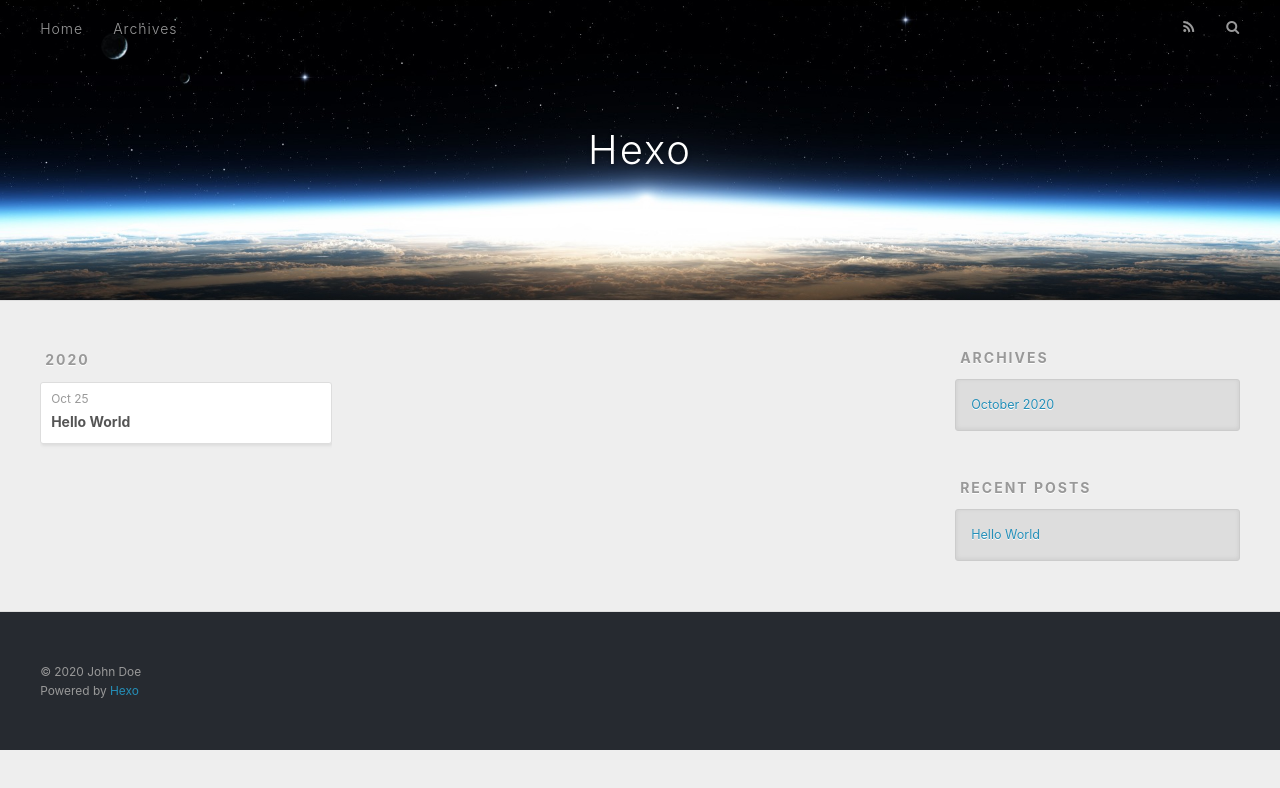
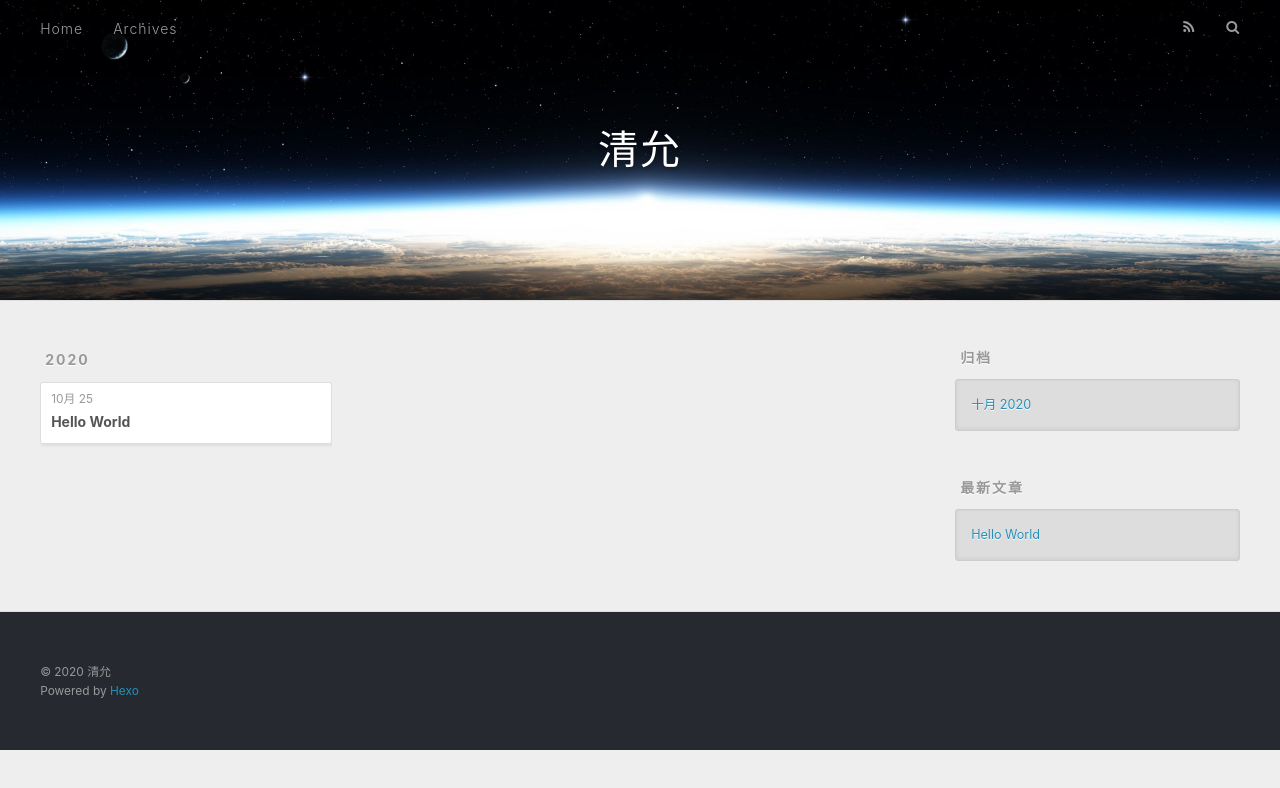
Before and after one commit to QingYunXDU/QingYunXDU.github.io, a plain HTML site: page archives/2020/10/index.html in a window 1280 px wide. Drawn offline with nearby package versions, Linux system fonts and the light colour scheme.

Commit message:
Site updated: 2020-11-15 13:23:38

```diff
--- a/archives/2020/10/index.html
+++ b/archives/2020/10/index.html
@@ -5,17 +5,17 @@
 
 
 
-  <title>Archives: 2020/10 | Hexo</title>
+  <title>归档: 2020/10 | 清允</title>
   <meta name="viewport" content="width=device-width, initial-scale=1, maximum-scale=1">
   <meta property="og:type" content="website">
-<meta property="og:title" content="Hexo">
+<meta property="og:title" content="清允">
 <meta property="og:url" content="http://example.com/archives/2020/10/index.html">
-<meta property="og:site_name" content="Hexo">
-<meta property="og:locale" content="en_US">
-<meta property="article:author" content="John Doe">
+<meta property="og:site_name" content="清允">
+<meta property="og:locale" content="zh_CN">
+<meta property="article:author" content="清允">
 <meta name="twitter:card" content="summary">
 
-    <link rel="alternate" href="/atom.xml" title="Hexo" type="application/atom+xml">
+    <link rel="alternate" href="/atom.xml" title="清允" type="application/atom+xml">
 
 
     <link rel="icon" href="/favicon.png">
@@ -36,7 +36,7 @@
   <div id="header-outer" class="outer">
     <div id="header-title" class="inner">
       <h1 id="logo-wrap">
-        <a href="/" id="logo">Hexo</a>
+        <a href="/" id="logo">清允</a>
       </h1>
 
     </div>
@@ -53,7 +53,7 @@
 
           <a id="nav-rss-link" class="nav-icon" href="/atom.xml" title="RSS Feed"></a>
 
-        <a id="nav-search-btn" class="nav-icon" title="Search"></a>
+        <a id="nav-search-btn" class="nav-icon" title="搜索"></a>
       </nav>
       <div id="search-form-wrap">
         <form action="//google.com/search" method="get" accept-charset="UTF-8" class="search-form"><input type="search" name="q" class="search-form-input" placeholder="Search"><button type="submit" class="search-form-submit">&#xF002;</button><input type="hidden" name="sitesearch" value="http://example.com"></form>
@@ -79,7 +79,7 @@
   <div class="archive-article-inner">
     <header class="archive-article-header">
       <a href="/2020/10/25/hello-world/" class="archive-article-date">
-  <time datetime="2020-10-25T09:16:16.060Z" itemprop="datePublished">Oct 25</time>
+  <time datetime="2020-10-25T09:16:16.060Z" itemprop="datePublished">10月 25</time>
 </a>
 
 
@@ -111,9 +111,9 @@
 
 
   <div class="widget-wrap">
-    <h3 class="widget-title">Archives</h3>
+    <h3 class="widget-title">归档</h3>
     <div class="widget">
-      <ul class="archive-list"><li class="archive-list-item"><a class="archive-list-link" href="/archives/2020/10/">October 2020</a></li></ul>
+      <ul class="archive-list"><li class="archive-list-item"><a class="archive-list-link" href="/archives/2020/10/">十月 2020</a></li></ul>
     </div>
   </div>
 
@@ -121,7 +121,7 @@
 
 
   <div class="widget-wrap">
-    <h3 class="widget-title">Recent Posts</h3>
+    <h3 class="widget-title">最新文章</h3>
     <div class="widget">
       <ul>
 
@@ -141,7 +141,7 @@
 
   <div class="outer">
     <div id="footer-info" class="inner">
-      &copy; 2020 John Doe<br>
+      &copy; 2020 清允<br>
       Powered by <a href="http://hexo.io/" target="_blank">Hexo</a>
     </div>
   </div>
```
Also changed, not shown: 2020/10/25/hello-world/index.html (+12 -12 lines), archives/2020/index.html (+13 -13 lines), archives/index.html (+13 -13 lines), index.html (+13 -13 lines).
